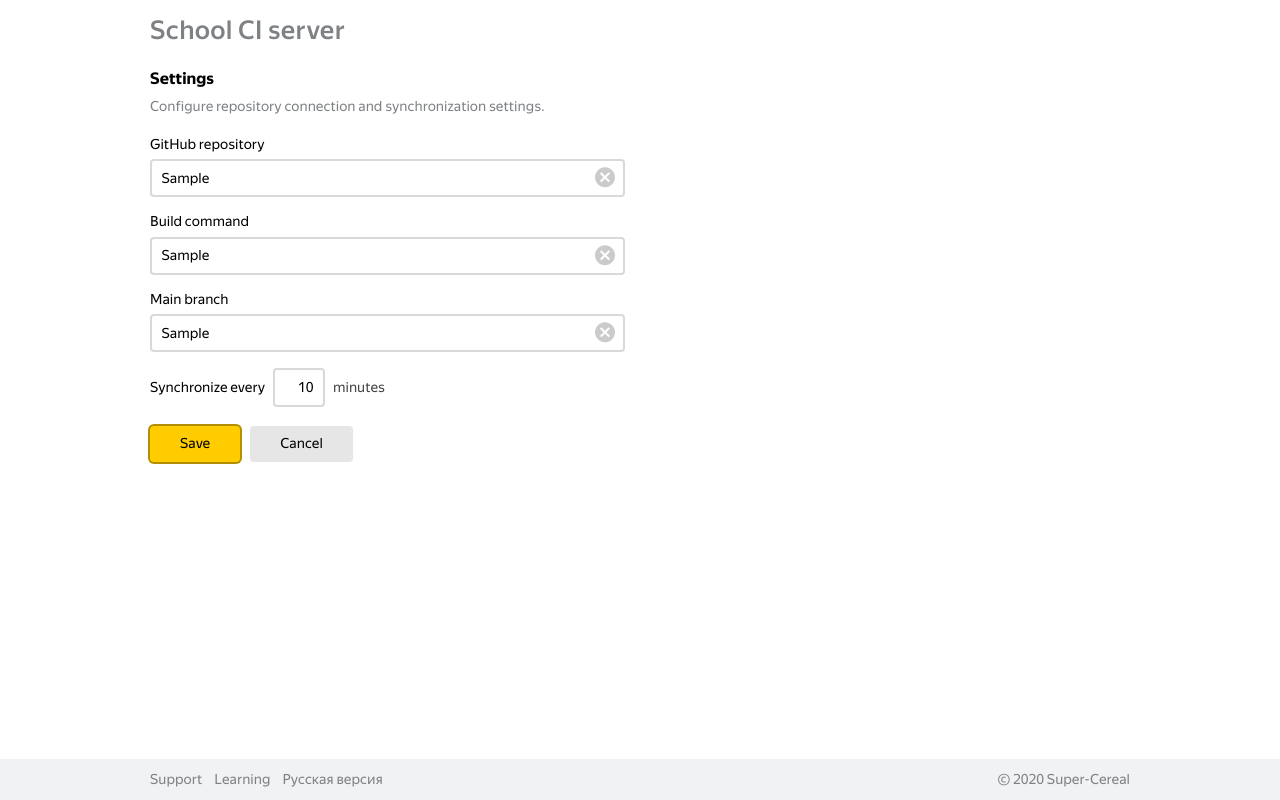
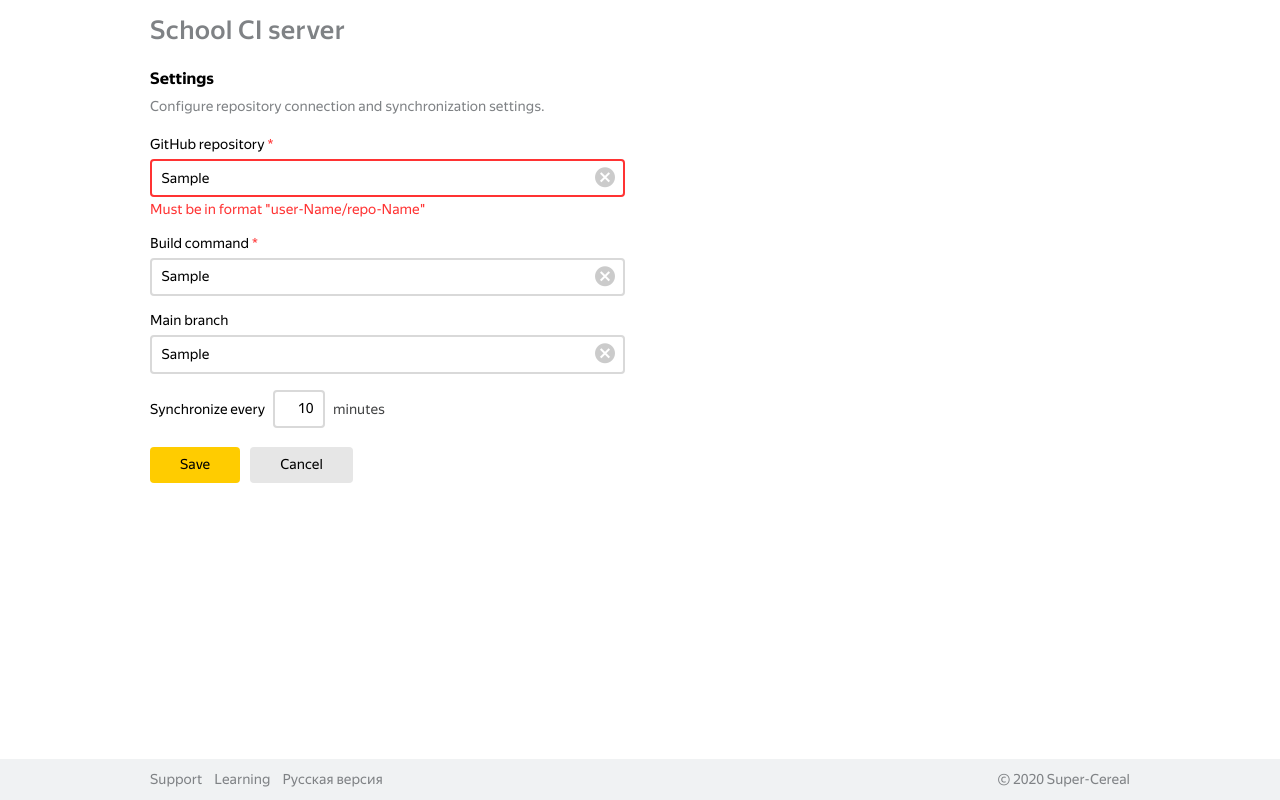
Before and after one commit to Super-Cereal/BlackWhiteNYellow, a React (Create React App) app: page /settings in a window 1280 px wide. Both pictures are taken after typing "Sample", "Sample", "Sample" into the empty fields and a click on the button "Save". Built offline with nearby package versions, Linux system fonts and the light colour scheme; what ansi-to-html would draw is missing.

Commit message:
Добавил валидацию полей формы

```diff
--- a/package.json
+++ b/package.json
@@ -16,6 +16,7 @@
     "prop-types": "^15.7.2",
     "react": "^17.0.2",
     "react-dom": "^17.0.2",
+    "react-hook-form": "^7.9.0",
     "react-router-dom": "^5.2.0",
     "react-scripts": "4.0.3",
     "typescript": "^4.3.2",
--- a/src/components/BuildHistory/BuildHistory.tsx
+++ b/src/components/BuildHistory/BuildHistory.tsx
@@ -5,8 +5,9 @@ import Card from '../common/Card/Card';
 
 import { buildHistoryProps } from './types';
 
-import useFormField from '../common/FormFields/useFormField';
 import FormTextField from '../common/FormFields/FormTextField/FormTextField';
+
+import { useForm } from 'react-hook-form';
 
 const BuildHistory: React.FC<buildHistoryProps> = ({
   popUpAdditionalClass,
@@ -143,10 +144,13 @@ const BuildHistory: React.FC<buildHistoryProps> = ({
 };
 
 const PopUpBox: React.FC<buildHistoryProps> = ({ popUpAdditionalClass, togglePopUp }) => {
-  const commitHashField = useFormField('');
-  const handleSubmit = (e: React.FormEvent) => {
-    e.preventDefault();
+  type FormData = {
+    commitHash: string;
   };
+  const { register, handleSubmit, formState, setValue } = useForm<FormData>();
+  const onSubmit = handleSubmit((data) => {
+    console.log(data);
+  });
   return (
     <div className={`PopUpBox ${popUpAdditionalClass}`}>
       <div className="PopUpBox-Titles">
@@ -156,14 +160,16 @@ const PopUpBox: React.FC<buildHistoryProps> = ({ popUpAdditionalClass, togglePop
           which&nbsp;you&nbsp;want&nbsp;to&nbsp;build.
         </h3>
       </div>
-      <form onSubmit={handleSubmit} className="PopUpBox-Form Form">
+      <form onSubmit={onSubmit} className="PopUpBox-Form Form">
         <div className="PopUpBox-Form-Inputs Form-Inputs">
           <FormTextField
-            data={commitHashField}
-            name="repoName"
+            register={register}
+            name="commitHash"
             label=""
             placeholder="Commit hash"
-            isRequired={true}
+            validators={{ required: 'This field is required' }}
+            setValue={setValue}
+            errors={formState.errors.commitHash}
           />
         </div>
         <div className="Form-ButtonsBlock">
--- a/src/components/Settings/Settings.tsx
+++ b/src/components/Settings/Settings.tsx
@@ -4,17 +4,26 @@ import Header from '../Header&Footer/Header/Header';
 
 import FormTextField from '../common/FormFields/FormTextField/FormTextField';
 import FormNumberField from './../common/FormFields/FormNumberField/FormNumberField';
-import useFormField from '../common/FormFields/useFormField';
+
+import { useForm } from 'react-hook-form';
+
+type FormData = {
+  repoName: string;
+  buildCommand: string;
+  mainBranch: string;
+  period: number;
+};
 
 const Settings: React.FC = () => {
-  const repoNameField = useFormField();
-  const buildCommandField = useFormField();
-  const mainBranchField = useFormField();
-  const periodField = useFormField(10);
+  const { register, handleSubmit, formState, setValue } = useForm<FormData>({
+    defaultValues: { period: 10 },
+  });
 
-  const handleSubmit = (e: React.FormEvent) => {
-    e.preventDefault();
-  };
+  const onSubmit = handleSubmit((data) => {
+    console.log(data);
+  });
+  const regExpBranchName = /^([\w-.]+)$/;
+  const regExpRepoName = /^([\w-.]+)(\/)([\w-]+)$/;
   return (
     <>
       <Header titleText={'School CI server'} headerType={'Settings'} />
@@ -22,30 +31,76 @@ const Settings: React.FC = () => {
         <div className="Settings-Titles">
           <h2 className="Settings-Titles-MainTitle fontType_caption">Settings</h2>
           <h3 className="Settings-Titles-InfoTitle">
-            Configure&nbsp;repository&nbsp;connection and&nbsp;synchronization&nbsp;settings.
+            Configure&nbsp;repository&nbsp;connection
+            and&nbsp;synchronization&nbsp;settings.
           </h3>
         </div>
-        <form onSubmit={handleSubmit} className="Settings-Form Form">
+        <form onSubmit={onSubmit} className="Settings-Form Form">
           <div className="Settings-Form-Inputs Form-Inputs">
             <FormTextField
-              data={repoNameField}
+              register={register}
               name="repoName"
+              errors={formState.errors.repoName}
               label="GitHub repository"
               placeholder="user-name/repo-name"
-              isRequired={true}
+              validators={{
+                required: 'This field is required',
+                pattern: {
+                  value: regExpRepoName,
+                  message: 'Must be in format "user-Name/repo-Name"',
+                },
+              }}
+              setValue={setValue}
             />
             <FormTextField
-              data={buildCommandField}
+              register={register}
               name="buildCommand"
+              errors={formState.errors.buildCommand}
               label="Build command"
-              isRequired={true}
+              validators={{
+                required: 'This field is required',
+              }}
+              setValue={setValue}
               placeholder="Build command"
             />
-            <FormTextField data={mainBranchField} name="mainBranch" label="Main branch" placeholder="master" />
-            <FormNumberField data={periodField} name="period" label="Synchronize every" value="minutes" />
+            <FormTextField
+              register={register}
+              name="mainBranch"
+              errors={formState.errors.mainBranch}
+              label="Main branch"
+              validators={{
+                pattern: {
+                  value: regExpBranchName,
+                  message: 'Must be 1 word',
+                },
+              }}
+              setValue={setValue}
+              placeholder="master"
+            />
+            <FormNumberField
+              register={register}
+              name="period"
+              errors={formState.errors.period}
+              label="Synchronize every"
+              validators={{
+                min: {
+                  value: 1,
+                  message: 'Min value is 1',
+                },
+                max: {
+                  value: 999,
+                  message: 'Max value is 999',
+                },
+              }}
+              setValue={setValue}
+              value="minutes"
+            />
           </div>
           <div className="Form-ButtonsBlock">
-            <button type="submit" className="Button Button_bigger Button_color_yellow Button_onMobile_wider">
+            <button
+              type="submit"
+              className="Button Button_bigger Button_color_yellow Button_onMobile_wider"
+            >
               Save
             </button>
             <button className="Button Button_bigger Button_onMobile_wider">Cancel</button>
--- a/src/components/common/FormFields/FormNumberField/FormNumberField.tsx
+++ b/src/components/common/FormFields/FormNumberField/FormNumberField.tsx
@@ -2,9 +2,17 @@ import React from 'react';
 
 import { FieldProps } from '../types';
 
-const FormNumberField: React.FC<FieldProps> = ({ label, name, data, value = '' }) => {
+const FormNumberField: React.FC<FieldProps> = ({
+  label,
+  name,
+  register,
+  value = '',
+  errors,
+  validators,
+}) => {
   return (
     <div className="Form-InputBlock Form-InputBlock_number">
+      <div className="Form-InputBlock-InputBox">
         <label
           className="Form-InputBlock-Label Form-InputBlock_number-Label Form-InputBlock_number-Label_labelText"
           htmlFor={name}
@@ -12,17 +20,21 @@ const FormNumberField: React.FC<FieldProps> = ({ label, name, data, value = '' }
           {label}
         </label>
         <input
-        name={name}
           id={name}
-        value={data.value}
-        onChange={data.onChange}
-        className="Form-InputBlock-Input Form-InputBlock_number-Input"
-        max="999"
+          {...register(name, validators)}
+          className={`Form-InputBlock-Input Form-InputBlock_number-Input ${
+            errors && 'Form-InputBlock-Input_withError'
+          }`}
           type="number"
         />
-      <label className="Form-InputBlock-Label Form-InputBlock_number-Label_value" htmlFor={name}>
+        <label
+          className="Form-InputBlock-Label Form-InputBlock_number-Label_value"
+          htmlFor={name}
+        >
           {value}
         </label>
+      </div>
+      {errors && <span className="Form-InputBlock-Error">{errors.message}</span>}
     </div>
   );
 };
--- a/src/components/common/FormFields/FormTextField/FormTextField.tsx
+++ b/src/components/common/FormFields/FormTextField/FormTextField.tsx
@@ -2,37 +2,43 @@ import React from 'react';
 
 import { FieldProps } from '../types';
 
-const FormTextField: React.FC<FieldProps> = ({ label, name, data, isRequired = false, placeholder = '' }) => {
-  const inputRef = React.createRef<HTMLInputElement>();
+const FormTextField: React.FC<FieldProps> = ({
+  label,
+  name,
+  register,
+  validators = {},
+  errors,
+  placeholder = '',
+  setValue,
+}) => {
+  const onClickHandler = () => {
+    setValue(name, '', { shouldValidate: true });
+  };
   return (
     <div className="Form-InputBlock Form-InputBlock_text">
       <label
         htmlFor={name}
-        className={`Form-InputBlock-Label Form-InputBlock_text-Label ${isRequired && 'Form-InputBlock-Label_required'}`}
+        className={`Form-InputBlock-Label Form-InputBlock_text-Label ${
+          validators.required && 'Form-InputBlock-Label_required'
+        }`}
       >
         {label}
       </label>
       <div className="Form-InputBlock_text-InputBox">
         <input
-          className="Form-InputBlock-Input Form-InputBlock_text-Input"
-          name={name}
+          className={`Form-InputBlock-Input Form-InputBlock_text-Input ${
+            errors && 'Form-InputBlock-Input_withError'
+          }`}
           id={name}
-          value={data.value}
-          onChange={data.onChange}
+          {...register(name, validators)}
           placeholder={placeholder}
           type="text"
-          ref={inputRef}
         />
-        <span
-          className="Form-InputBlock_text-CancelInput"
-          onClick={() => {
-            data.setValue('');
-            inputRef.current?.focus();
-          }}
-        >
+        <span className="Form-InputBlock_text-CancelInput" onClick={onClickHandler}>
           &#xe90a;
         </span>
       </div>
+      {errors && <span className="Form-InputBlock-Error">{errors.message}</span>}
     </div>
   );
 };
--- a/src/style/sass/common/_Form.scss
+++ b/src/style/sass/common/_Form.scss
@@ -19,6 +19,26 @@
       &::-webkit-input-placeholder {
         color: $black;
         opacity: 0.2;
+      }
+      &_withError {
+        border-color: $red;
+        &:focus {
+          border-color: $red;
+        }
+      }
+    }
+    &-Error {
+      display: inline-block;
+      margin-top: 4px;
+      color: $red;
+    }
+    &-Label {
+      &_required {
+        &::after {
+          display: inline;
+          content: " *";
+          color: $red;
+        }
       }
     }
     &_number {
```
Also changed, not shown: src/components/common/FormFields/types.ts (+11 -6 lines), src/components/common/FormFields/validators/validators.js (deleted, +0 -11 lines), 1 other file (tests, documents, lock files or other folders). Lines whose indentation alone changed are shown as unchanged.
